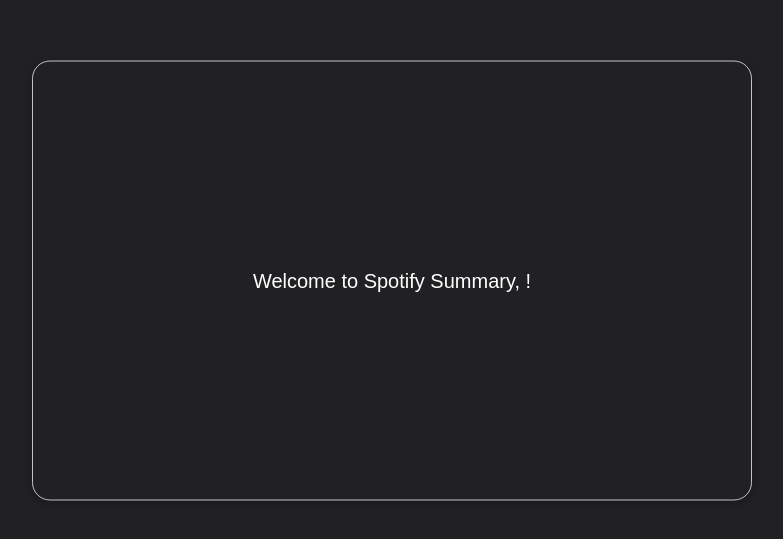
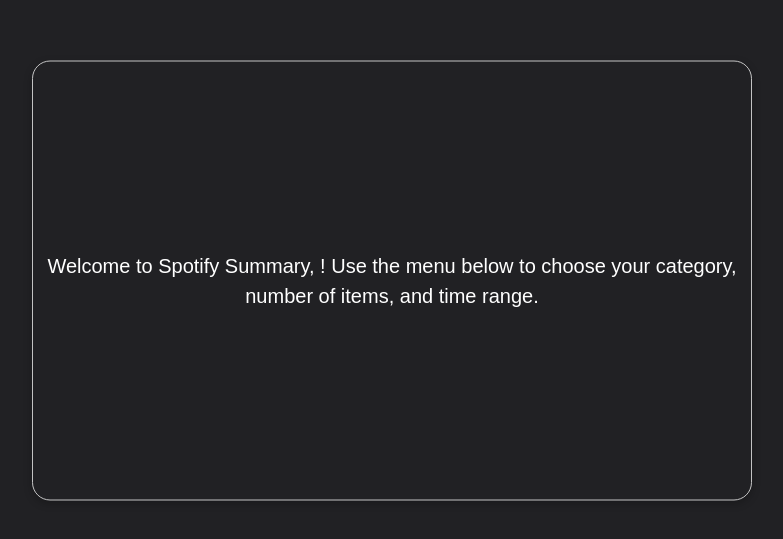
Before and after one commit to JustinYSJSU/react_spotify, a React (Create React App) app: page /home in a window 1280 px wide. Shown: the part 147-686 px from the top of the page, without its empty margins (248-1031 px from the left). Built offline with nearby package versions, Linux system fonts and the light colour scheme; no server answers.

Commit message:
add directions

```diff
--- a/src/pages/home.js
+++ b/src/pages/home.js
@@ -39,6 +39,7 @@
             <div className="body d-md-flex align-items-center justify-content-between">
                 <div className="card-body">
                    Welcome to Spotify Summary, {displayName}!
+                   Use the menu below to choose your category, number of items, and time range.
                 </div>
             </div>
         </div>
```
